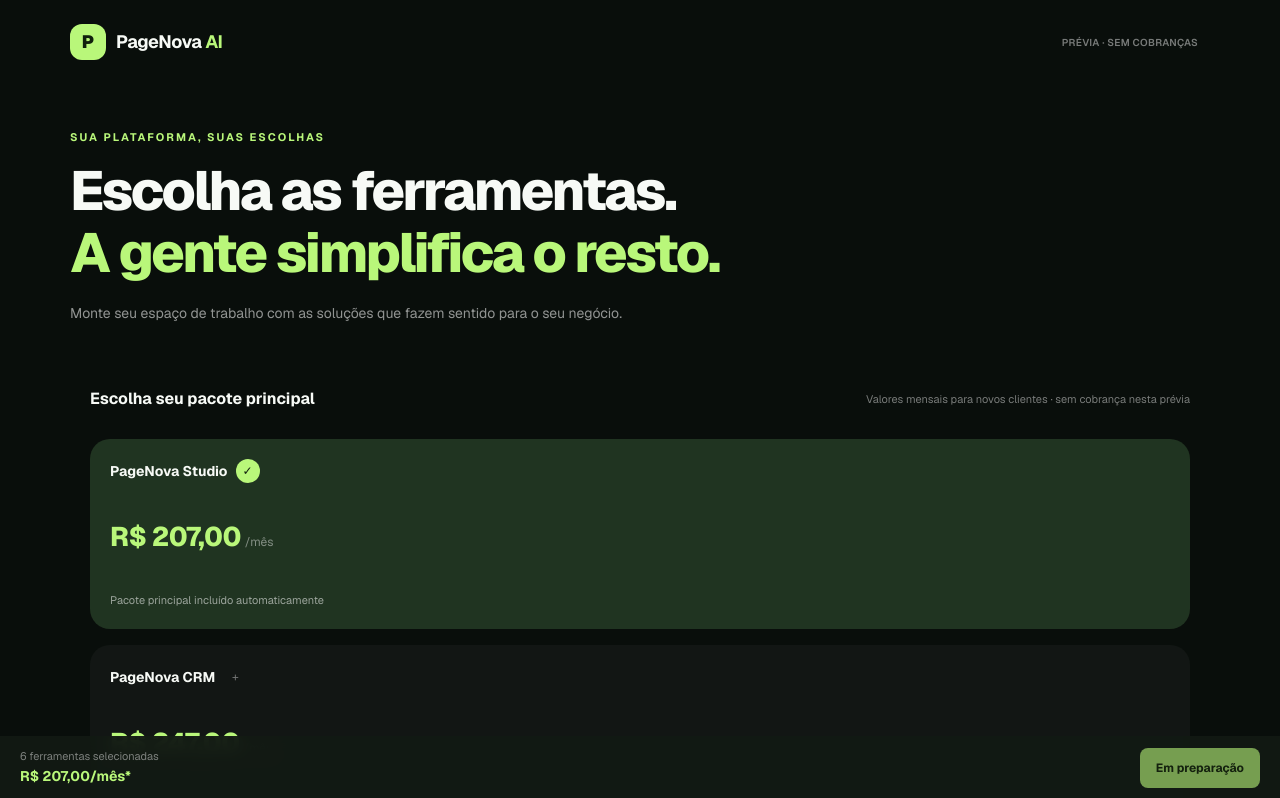
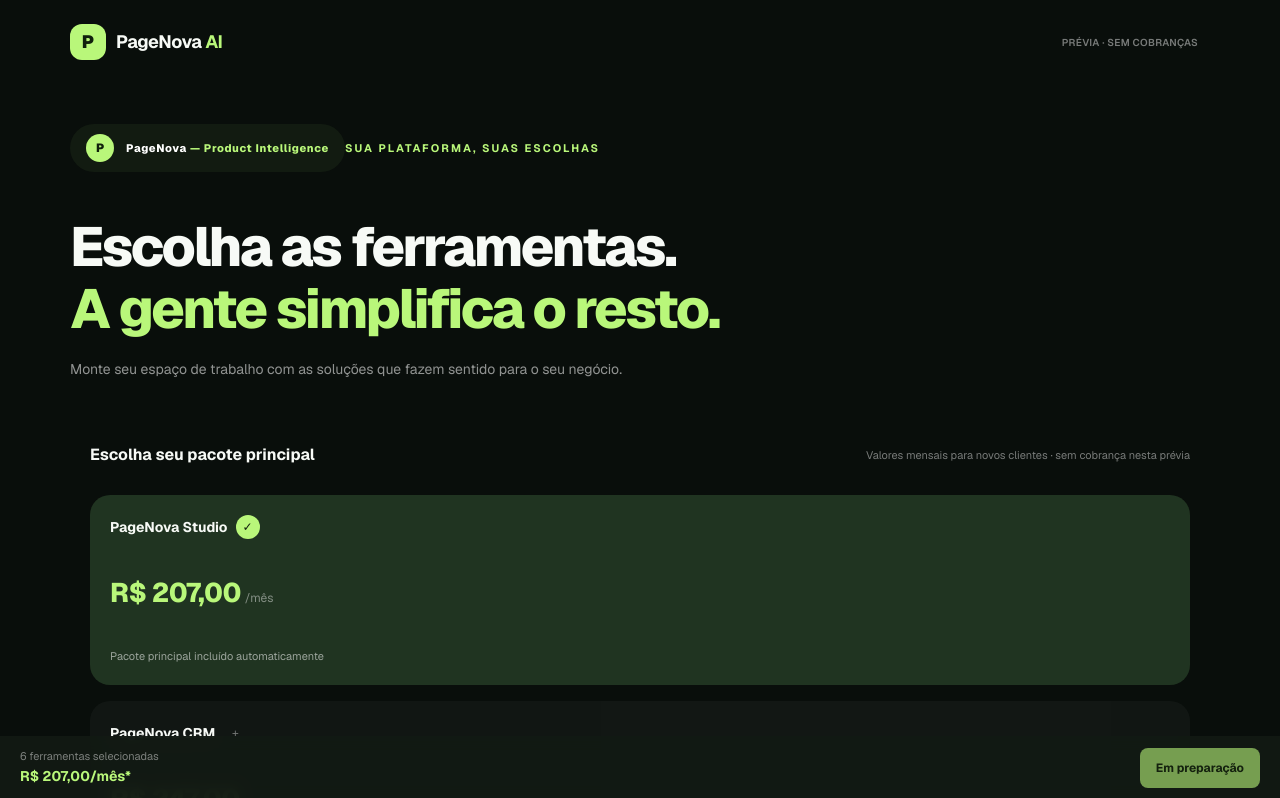
Before and after one commit to dramaflix2026-stack/pagenova-ai, a Next.js app in the folder frontend/: page /configurador-preview in a window 1280 px wide. Shown: the top 798 px of the page. Built offline with nearby package versions, Linux system fonts and the light colour scheme.

Commit message:
feat(preview): add premium PageNova Product Intelligence entrance signature

```diff
--- a/frontend/src/app/configurador-preview/page.tsx
+++ b/frontend/src/app/configurador-preview/page.tsx
@@ -53,6 +53,7 @@ export default function ConfiguradorPreview(){
  <span className="rounded-full border border-white/10 px-3 py-1.5 text-[10px] font-semibold uppercase tracking-wide text-white/45">Prévia · Sem cobranças</span>
  </header>
  <section className="py-10 sm:py-14">
+ <div className="pn-product-signature mb-8 inline-flex max-w-full items-center gap-3 overflow-hidden rounded-full border border-[#b9f77a]/25 bg-[#b9f77a]/[0.055] px-4 py-2.5 shadow-[0_0_32px_rgba(185,247,122,0.06)]" aria-label="PageNova — Product Intelligence"><span className="pn-product-mark grid h-7 w-7 shrink-0 place-items-center rounded-full bg-[#b9f77a] text-xs font-black text-[#10200c]">P</span><span className="pn-product-wordmark text-[11px] font-extrabold tracking-[.06em] text-white sm:text-xs">PageNova <span className="text-[#b9f77a]">— Product Intelligence</span></span><span aria-hidden="true" className="pn-product-glint pointer-events-none absolute inset-0" /></div>
  <span className="text-[11px] font-bold uppercase tracking-[.18em] text-[#b9f77a]">Sua plataforma, suas escolhas</span>
  <h1 className="mt-3 max-w-[760px] text-[clamp(2.2rem,4.3vw,3.8rem)] font-extrabold leading-[1.12] tracking-[-.045em]">Escolha as ferramentas.<br/><span className="text-[#b9f77a]">A gente simplifica o resto.</span></h1>
  <p className="mt-4 max-w-[590px] text-sm leading-7 text-white/55 sm:text-base">Monte seu espaço de trabalho com as soluções que fazem sentido para o seu negócio.</p>
@@ -100,5 +101,5 @@ export default function ConfiguradorPreview(){
  <footer className="mt-20 border-t border-white/10 pt-6 text-xs text-white/30">PageNova AI · Ambiente de demonstração</footer>
  </div>
  <div className="fixed inset-x-0 bottom-0 z-20 flex items-center justify-between gap-3 border-t border-white/10 bg-[#121a14]/95 px-5 py-3 backdrop-blur lg:hidden"><div><div className="text-[11px] text-white/45">{toolCount} ferramentas selecionadas</div><strong className="text-sm text-[#b9f77a]">{brl(quote.totalCents)}/mês*</strong></div><button type="button" disabled className="rounded-lg bg-[#b9f77a]/60 px-4 py-3 text-xs font-bold text-[#14210e]">Em preparação</button></div>
- </main>;
+ <style jsx>{`\n @keyframes pnSignatureEnter { from { opacity: 0; transform: translateY(18px) scale(.96); filter: blur(6px); } to { opacity: 1; transform: translateY(0) scale(1); filter: blur(0); } }\n @keyframes pnSignatureMark { from { transform: rotate(-25deg) scale(.65); } to { transform: rotate(0) scale(1); } }\n @keyframes pnSignatureGlint { 0%,55% { transform: translateX(-130%); opacity: 0; } 68% { opacity: .45; } 100% { transform: translateX(130%); opacity: 0; } }\n .pn-product-signature { position: relative; isolation: isolate; animation: pnSignatureEnter 850ms cubic-bezier(.2,.8,.2,1) both; }\n .pn-product-mark { animation: pnSignatureMark 850ms cubic-bezier(.2,.8,.2,1) both; }\n .pn-product-glint { background: linear-gradient(105deg,transparent 30%,rgba(185,247,122,.16) 50%,transparent 70%); animation: pnSignatureGlint 2.2s ease-out 1 both; }\n @media (prefers-reduced-motion: reduce) { .pn-product-signature,.pn-product-mark,.pn-product-glint { animation: none !important; } }\n `}</style>\n </main>;
 }
```
